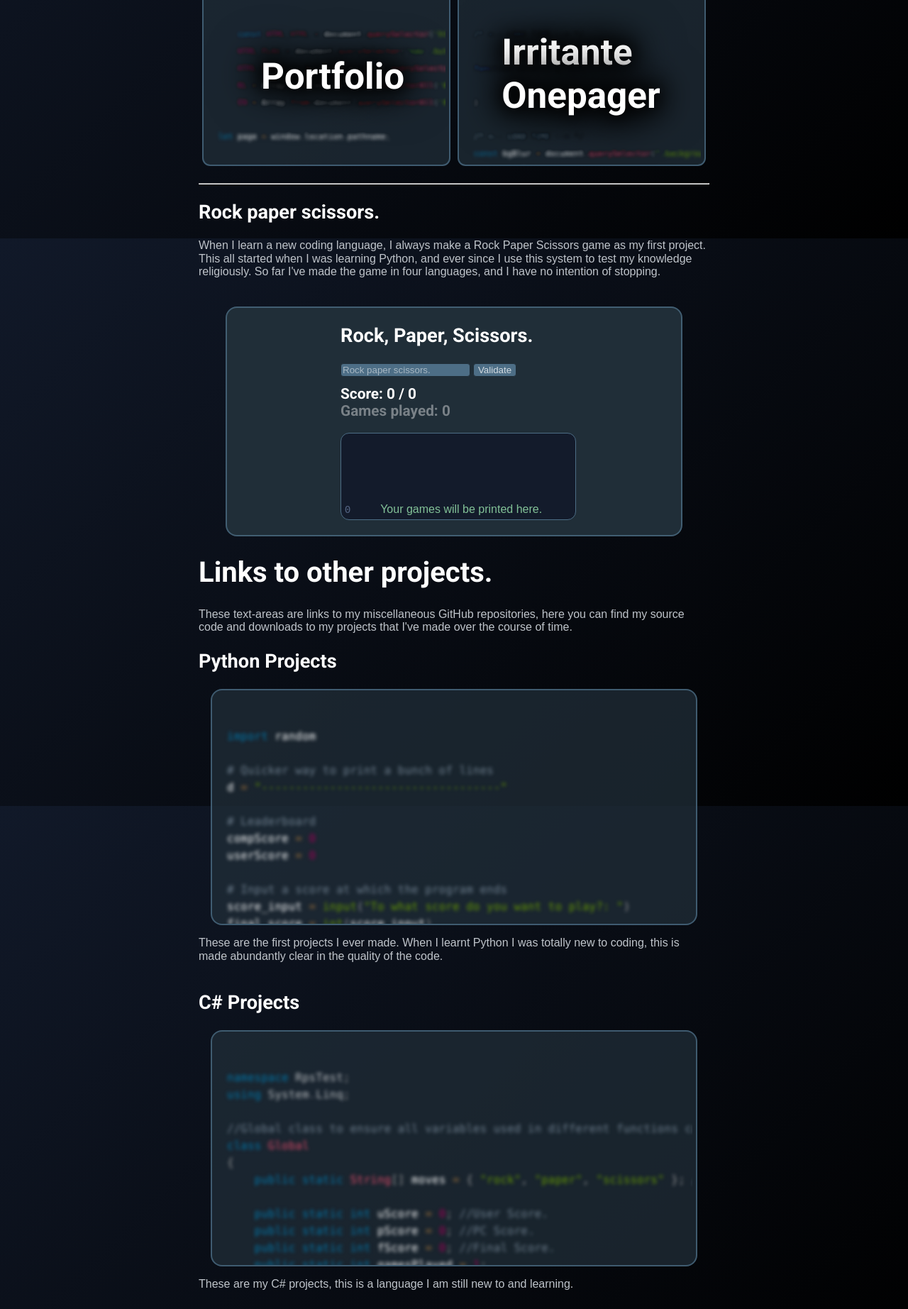
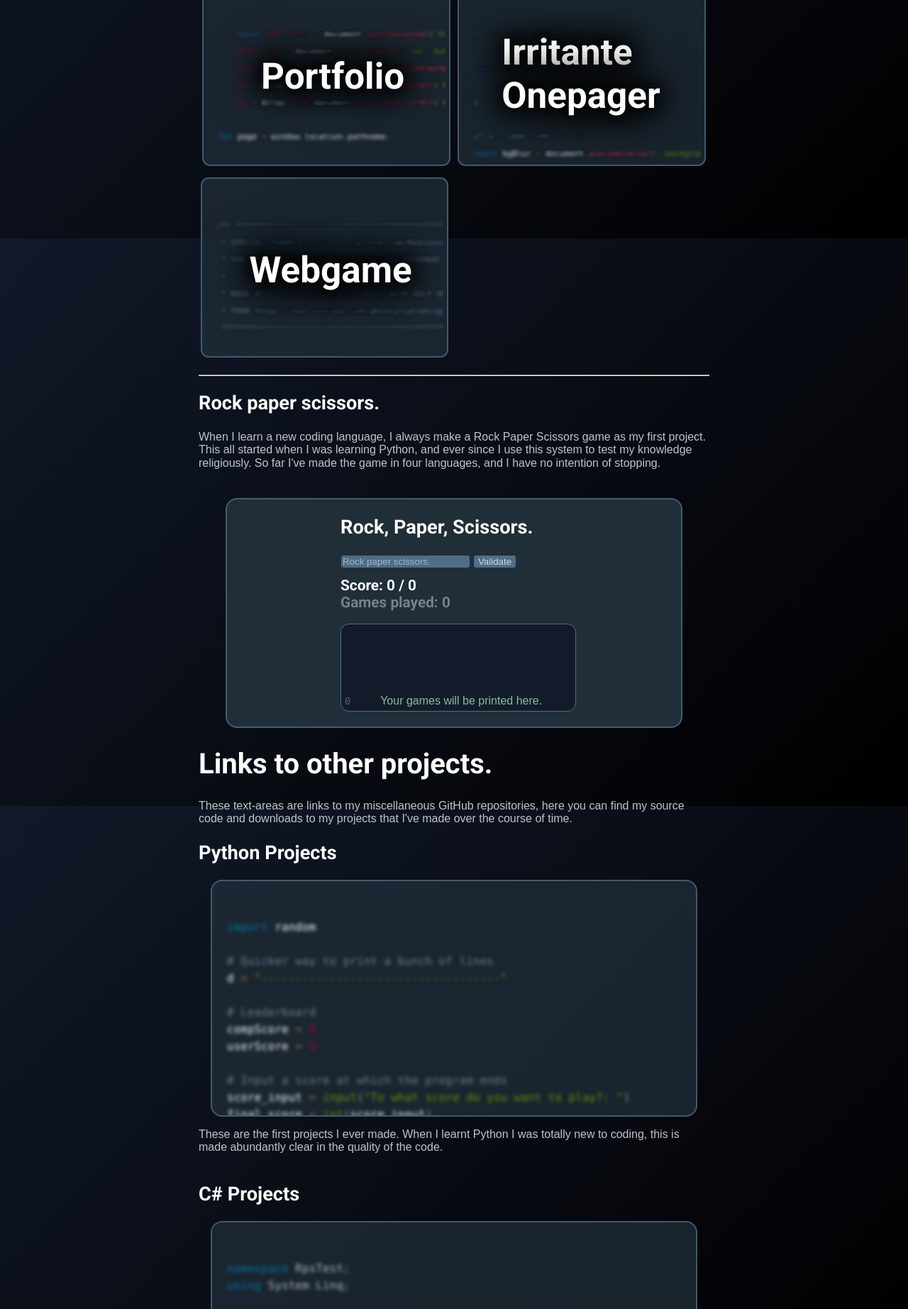
Before and after one commit to douwehw/dhwesterdijk.nl, a PHP site: page /portfolio/projects/ in a window 1280 px wide. Shown: the part 464-2309 px from the top of the page at 71% size. Run offline with PHP 8.4, Linux system fonts and the light colour scheme.

Commit message:
added webgame to portfolio
me when 375 lines

```diff
--- a/portfolio/css/schoolbox.css
+++ b/portfolio/css/schoolbox.css
@@ -10,11 +10,18 @@
     margin-top: 16%;
 }
 
+.webgame {
+    font-size: 3.2em;
+    margin-left: 18%;
+    margin-top: 27%;
+}
+
 @media only screen and (max-width: 720px) {
     .portfolio {
         font-size: 3em;
         margin-left: 20%;
         margin-top: 30%;
+        line-height: 1em;
     }
 
     .irritante-webpagina {
@@ -23,4 +30,11 @@
         margin-top: 20%;
         line-height: 1em;
     }
+
+    .webgame {
+        font-size: 3em;
+        margin-left: 16%;
+        margin-top: 32%;
+        line-height: 1em;
+    }
 }
--- a/portfolio/index.html
+++ b/portfolio/index.html
@@ -95,13 +95,16 @@
             </p>
             <div class="horizontal-list-box space-underneath">
                 <img src="img/photoshop.png" title="Photoshop">
+                <img src="img/figma.png" title="Figma">
                 <img src="img/vsc.png" title="Visual Studio Code">
+                <img src="img/git.png" title="Git">
                 <img src="img/python.png" title="Python">
                 <img src="img/kotlin.png" title="Kotlin">
                 <img src="img/C.png" title="C#">
                 <img src="img/java.png" style="border-radius: 7px;" title="Java">
                 <img src="img/js.png" title="JavaScript">
                 <img src="img/typescript.png" title="TypeScript">
+                <img src="img/rust.png" title="Rust">
             </div>
 
             <h2 id="NL">Wat ik doe 😄</h2>
--- a/portfolio/projects/index.html
+++ b/portfolio/projects/index.html
@@ -245,6 +245,380 @@ function myHandler(e) {
                     </pre>
                     </div>
                 </a>
+                <div class="grid-container">
+                    <a class="darken-on-hover" target="_blank" style="overflow-x: hidden"
+                        href="https://dhwesterdijk.nl/webgame">
+                        <div class="grid-item sized-box-small">
+                            <h2 class="project-overlay webgame">Webgame</h2>
+                            <pre style="overflow-x: hidden">
+                            <code class="language-javascript text-small" style="overflow-x: hidden">
+/*! *****************************************************************************
+ * SPECIAL THANKS TO https://github.com/Medikenji
+ * FOR THE SOUND DESIGN OF THE VARIOUS MOVEMENT AND ACTIONS
+ *
+ * MADE BY https://github.com/48exa WITH HELP OF KENNY YIP
+ * FROM https://www.youtube.com/@KennyYipCoding/
+ **************************************************************************** **/
+
+let cellSize = 25;
+let rows = 22;
+let cols = 22;
+let board = document.querySelector("canvas");
+let boardColor = localStorage.getItem("theme");
+/** Declaration of the rendering type of the `<canvas>`*/
+let context;
+
+let audioPlay = new Audio("sounds/play.wav");
+let audioMove = new Audio("sounds/movement.wav");
+let audioEat = new Audio("sounds/pickup.wav");
+let audioDie = new Audio("sounds/death.wav");
+let audioWin = new Audio("sounds/victory.wav")
+
+let snakeX = cellSize * 5;
+let snakeY = cellSize * 5;
+let snake = [snakeX, snakeY];
+
+/** @type Color*/
+let snakeColor = "lime";
+let snakeSize = 0;
+
+let velocityX = 0;
+let velocityY = 0;
+
+/**
+ * Set the speed at which the snake moves.
+ * Speed is calculated in ms/update, the lower the ms the faster it updates.
+ * @type milliseconds
+ */
+let snakeSpeed = 100;
+
+let foodX;
+let foodY;
+
+let maxScore = localStorage.getItem("maxScore");
+let gameStart = false;
+let gameOver = false;
+let gameOverType;
+/**
+ * A simple iterant, needed to be global scope to be able to count the seconds passed.
+ * The value of this variable is equal to the amount of seconds passed in a running game.
+ * @type seconds
+ */
+let secondsPassed = 0;
+/** @type minutes */
+let minutesPassed = 0;
+
+window.onload = () => {
+    /**
+     * Array consisting of the size of the board.
+     * @type Array
+     */
+    let CellList = [];
+    for (let i = 0; i < 526; i++) {
+        CellList.push([i]);
+    }
+    board.height = rows * cellSize;
+    board.width = cols * cellSize;
+    context = board.getContext("2d");
+
+    placeFood();
+    setInterval(checkGameState, 1);
+
+    context.fillStyle = localStorage.getItem("theme");
+    context.fillRect(0, 0, board.width, board.height);
+
+    CellList.forEach(itemInArray => {
+        context.fillStyle = "red";
+        context.fillRect(itemInArray, 0, cellSize, cellSize);
+        context.fillRect(0, itemInArray, cellSize, cellSize);
+        context.fillRect(itemInArray, 525, cellSize, cellSize);
+        context.fillRect(525, itemInArray, cellSize, cellSize);
+    });
+
+    snakeBody = [];
+}
+
+/**
+ * I made this function to try and collect as many function calls into one large function.
+ * This (hopefully) organises the codebase a little at the cost of document size and line size.
+ * @contains - Event-based check for the WASD and arrow keys to move the snake
+ * - Food generation when the snake is over a food square.
+ * This also makes the snake grow 1 unit in size
+ * @returns void
+ */
+function main() {
+    if (gameOver) {
+        velocityX = 0;
+        velocityY = 0;
+        document.querySelector(".blur-bg").style.filter = "blur(5px)";
+        document.querySelector(".deathScreen").style.display = "block";
+
+        switch (gameOverType) {
+            case "Out of bounds":
+                audioDie.play();
+                document.querySelector(".deathScreen h3").innerHTML = "You went out of bounds!";
+                document.querySelector(".deathScreen h4").style.color = "red";
+                document.querySelector(".deathScreen h4").innerHTML = "You lost";
+                renderFinalScores();
+                break;
+            case "Self-cannibalism":
+                audioDie.play();
+                document.querySelector(".deathScreen h3").innerHTML = "You ate yourself!";
+                document.querySelector(".deathScreen h4").style.color = "red";
+                document.querySelector(".deathScreen h4").innerHTML = "You lost";
+                renderFinalScores();
+                break;
+            case "Final score reached":
+                audioWin.play();
+                document.querySelector(".deathScreen h3").innerHTML = "You reached the final score!";
+                document.querySelector(".deathScreen h4").style.color = "green";
+                document.querySelector(".deathScreen h4").innerHTML = "You won!";
+                renderFinalScores();
+            default:
+                audioDie.play();
+                document.querySelector("deathScreen h3").innerHTML = "Game end."
+                document.querySelector(".deathScreen h4").innerHTML = "Undefined";
+                renderFinalScores();
+                break;
+        }
+
+        function renderFinalScores() {
+            document.querySelector(".deathScreen #points").innerHTML = `Points: ${snakeSize}`;
+            if (minutesPassed) {
+                if (secondsPassed < 10) {
+                    document.querySelector(".deathScreen #time").innerHTML = `Time spent: ${minutesPassed}:0${secondsPassed}`;
+                } else {
+                    document.querySelector(".deathScreen #time").innerHTML = `Time spent: ${minutesPassed}:${secondsPassed}`;
+                }
+            } else {
+                document.querySelector(".deathScreen #time").innerHTML = `Time spent: ${secondsPassed}s`;
+            }
+        }
+        return;
+    }
+
+    changeValue();
+
+    onkeydown = (event) => {
+        switch (event.code) {
+            case "KeyW":
+                if (velocityY != 1) {
+                    velocityX = 0;
+                    velocityY = -1;
+                }
+                break;
+            case "KeyS":
+                if (velocityY != -1) {
+                    velocityX = 0;
+                    velocityY = 1;
+                }
+                break;
+            case "KeyA":
+                if (velocityX != 1) {
+                    velocityX = -1;
+                    velocityY = 0;
+                }
+                break;
+            case "KeyD":
+                if (velocityX != -1) {
+                    velocityX = 1;
+                    velocityY = 0;
+                }
+                break;
+            case "ArrowUp":
+                if (velocityY != 1) {
+                    velocityX = 0;
+                    velocityY = -1;
+                }
+                break;
+            case "ArrowDown":
+                if (velocityY != -1) {
+                    velocityX = 0;
+                    velocityY = 1;
+                }
+                break;
+            case "ArrowLeft":
+                if (velocityX != 1) {
+                    velocityX = -1;
+                    velocityY = 0;
+                }
+                break;
+            case "ArrowRight":
+                if (velocityX != -1) {
+                    velocityX = 1;
+                    velocityY = 0;
+                }
+                break;
+            default:
+                break;
+        }
+        let allowedKeys = ["KeyW", "KeyA", "KeyS", "KeyD", "ArrowUp", "ArrowDown", "ArrowRight", "ArrowLeft"]
+        if (allowedKeys.includes(event.code)) {
+            audioMove.play();
+        }
+    }
+
+    if (snakeX == foodX && snakeY == foodY) {
+        snakeSize++;
+        placeFood();
+        setTimeout(snakeBody.push([foodX, foodY] * 5), snakeSpeed);
+    }
+
+    createCells();
+    document.querySelector(".length").innerHTML = snakeSize;
+    setTimeout(main, snakeSpeed);
+};
+
+/** Updates the time played in an ongoing session.*/
+function timer() {
+    if (secondsPassed > 59) {
+        secondsPassed = 0;
+        minutesPassed++;
+        document.querySelector(".time").innerHTML = `${minutesPassed}:0${secondsPassed}`;
+    } else if (minutesPassed) {
+        if (secondsPassed < 10) {
+            document.querySelector(".time").innerHTML = `${minutesPassed}:0${secondsPassed}`;
+        } else {
+            document.querySelector(".time").innerHTML = `${minutesPassed}:${secondsPassed}`;
+        }
+    } else {
+        document.querySelector(".time").innerHTML = `${secondsPassed}s`;
+    }
+    secondsPassed++;
+    if (!gameOver) {
+        setTimeout(timer, 1000);
+    }
+}
+
+/**
+ * Seperate function for checking if the living status of the snake.
+ * I made this a seperate function from `main` so I can update it faster.
+ * This way you should never be able to bug through what should be a death.
+ * @contains - Check for if the snake is out of bounds.
+ * - Check if the final score set by the user is reached.
+ */
+function checkGameState() {
+    if (snakeX > 500 || snakeX < 25 || snakeY > 500 || snakeY < 25) {
+        gameOverType = "Out of bounds";
+        gameOver = true;
+        velocityX = 0;
+        velocityY = 0;
+    }
+
+    if (snakeSize == maxScore) {
+        gameOverType = "Final score reached";
+        gameOver = true;
+        velocityX = 0;
+        velocityY = 0;
+    }
+}
+
+/**
+ * Chooses a random spot for the food that is within the bounds of the black part
+ * of the board. The `if-statements` make sure that if the food is placed on
+ * the red border, that it is moved to be next to it instead of inside it.
+ */
+function placeFood() {
+    audioEat.play()
+    foodX = Math.floor(Math.random() * 21) * cellSize;
+    foodY = Math.floor(Math.random() * 21) * cellSize;
+    if (!foodX) {
+        foodX += 25;
+    }
+    if (!foodY) {
+        foodY += 25;
+    }
+}
+
+/**
+ * A seperate function for generating the cells on the board.
+ * @contains
+ * - Theme setter
+ * - Code to place the snake of the head.
+ * - Code to place the food.
+ * - Code to place
+ * the trailing body of the snake.
+ */
+function createCells() {
+    /**Board rendering */
+    context.fillStyle = localStorage.getItem("theme");
+    context.fillRect(25, 25, board.width - 50, board.height - 50);
+
+    /**Grid rendering */
+    for (let i = 25; i < 501; i += 25) {
+        context.fillStyle = "rgb(30, 30, 30)";
+        context.fillRect(i, 25, 1, 500);
+        context.fillRect(25, i, 500, 1);
+    }
+
+    /**Snake head rendering */
+    context.fillStyle = snakeColor;
+    snakeX += velocityX * cellSize;
+    snakeY += velocityY * cellSize;
+    context.fillRect(snakeX, snakeY, cellSize, cellSize);
+
+    /**Snake tail rendering & self-eating check */
+    for (let i = 0; i < snakeBody.length; i++) {
+        context.fillStyle = "green";
+        context.fillRect(snakeBody[i][0], snakeBody[i][1], cellSize, cellSize);
+        if (snakeSize > 1 && snakeX == snakeBody[i][0] && snakeY == snakeBody[i][1]) {
+            gameOverType = "Self-cannibalism"
+            gameOver = true;
+            velocityX = 0;
+            velocityY = 0;
+        }
+    }
+
+    /**Food rendering */
+    context.fillStyle = "blue";
+    context.fillRect(foodX, foodY, cellSize, cellSize);
+
+    /**Check to make sure the body grows beyond 1 block */
+    for (let i = snakeBody.length - 1; i > 0; i--) {
+        snakeBody[i] = snakeBody[i - 1];
+    }
+
+    /**Check to make sure the head is always lime and the tail is green */
+    if (snakeBody.length) {
+        snakeColor = "green";
+        snakeBody[0] = [snakeX, snakeY];
+        context.fillStyle = "lime";
+        context.fillRect(snakeBody[0][0], snakeBody[0][1], cellSize, cellSize);
+    }
+}
+
+/**
+ * Change the values of the game by the drop-down menus in the HTML nav-bar
+ * @contains
+ * - board theme setter.
+ * - Max score setter.
+ */
+let changeValue = () => {
+    let boardColorCheck = document.querySelector("#theme").value;
+    let maxScoreCheck = document.querySelector("#score").value;
+
+    if (boardColorCheck == "light") {
+        localStorage.setItem("theme", "white");
+    } else {
+        localStorage.setItem("theme", "black");
+    }
+
+    localStorage.setItem("maxScore", maxScoreCheck);
+}
+
+/** Starts the game when the button is pressed.*/
+function start() {
+    audioPlay.play();
+    timer();
+    document.querySelector("button.start-btn").style.display = "none";
+    document.querySelector(".blur-bg").style.filter = "blur(0px)";
+    main();
+}
+                            </code>
+                            </pre>
+                        </div>
+                    </a>
+                </div>
             </div>
             <hr class="bright-hr">
 
```
Also changed, not shown: portfolio/img/figma.png (added), portfolio/img/git.png (added), portfolio/img/rust.png (added).
